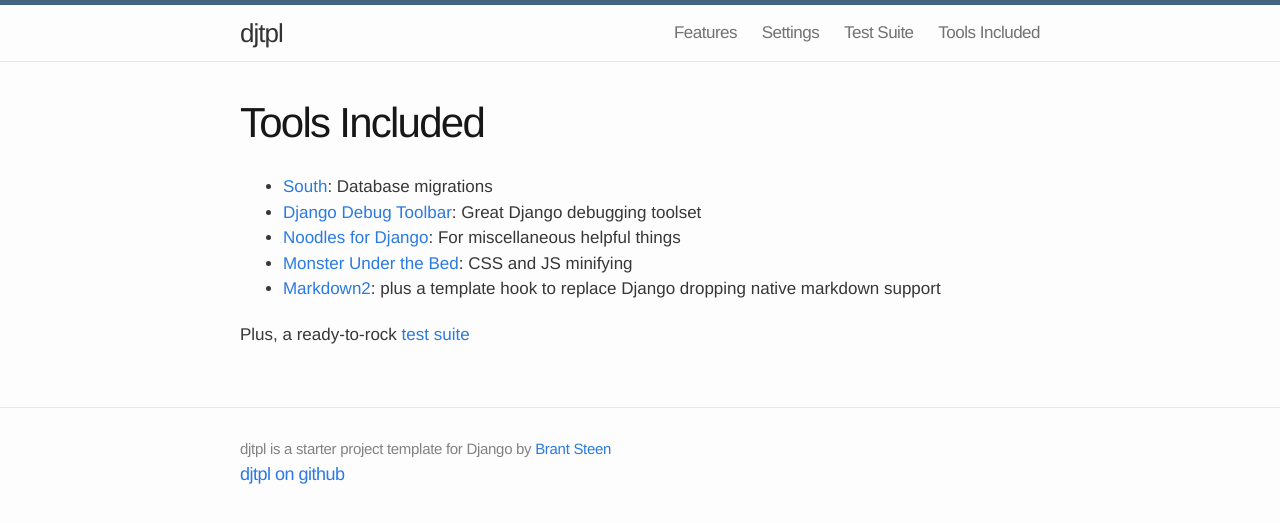
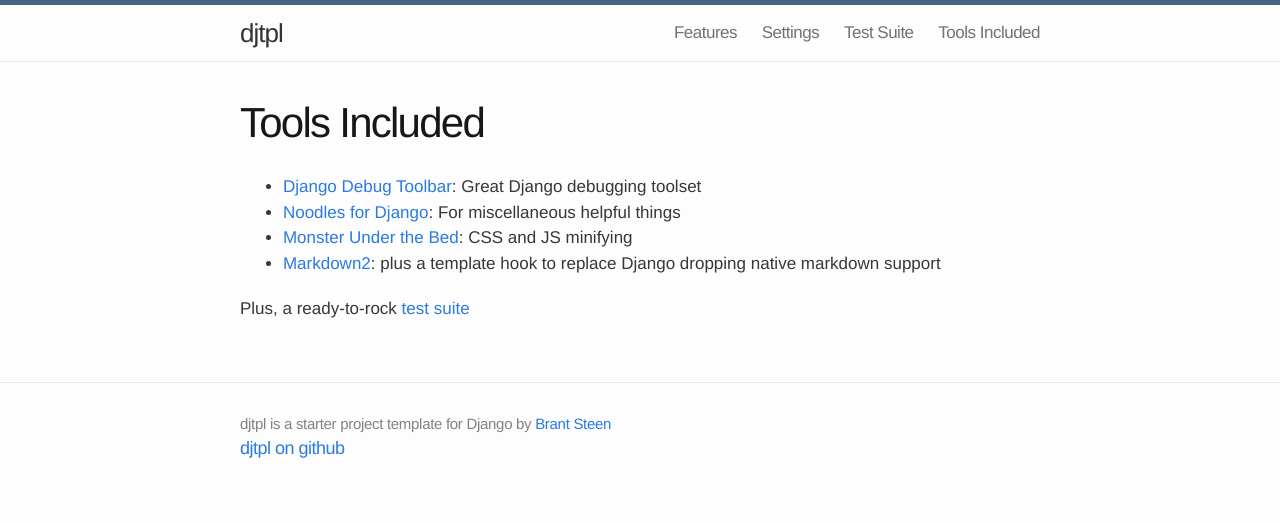
Before and after one commit to Brant/djtpl, a Jekyll site: the page built from tools.md, in a window 1280 px wide. Shown: the top 523 px of the page. Built offline with Jekyll 4.4.1, drawn with Linux system fonts in a browser that asks for light colours.

Commit message:
not using south anymore

```diff
--- a/tools.md
+++ b/tools.md
@@ -3,7 +3,6 @@
 layout: page
 ---
 
-- [South](http://south.aeracode.org/): Database migrations
 - [Django Debug Toolbar](http://django-debug-toolbar.readthedocs.org/en/latest/): Great Django debugging toolset
 - [Noodles for Django](http://brant.github.io/django-noodles/): For miscellaneous helpful things
 - [Monster Under the Bed](http://brant.github.io/django-mub/): CSS and JS minifying
```
